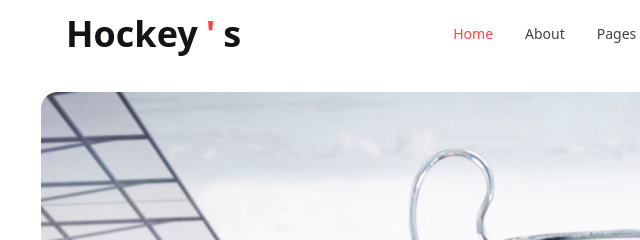
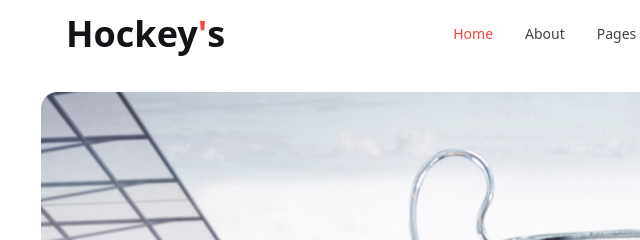
Before and after one commit to tahmid-ahnaf/Hockeys, a plain HTML site: page index.html in a window 1280 px wide. Shown: the top 240 px of the page, 23-663 px from the left. Drawn offline with nearby package versions, Linux system fonts and the light colour scheme.

Commit message:
gap fixed navbar

```diff
--- a/index.html
+++ b/index.html
@@ -70,7 +70,7 @@
               <li><a>Contact</a></li>
             </ul>
           </div>
-          <a class="btn btn-ghost text-xl lg:text-4xl text-[#131318]"
+          <a class="btn btn-ghost text-xl lg:text-4xl text-[#131318] gap-0"
             >Hockey<span class="text-[#FF4240]">'</span>s</a
           >
         </div>
```
